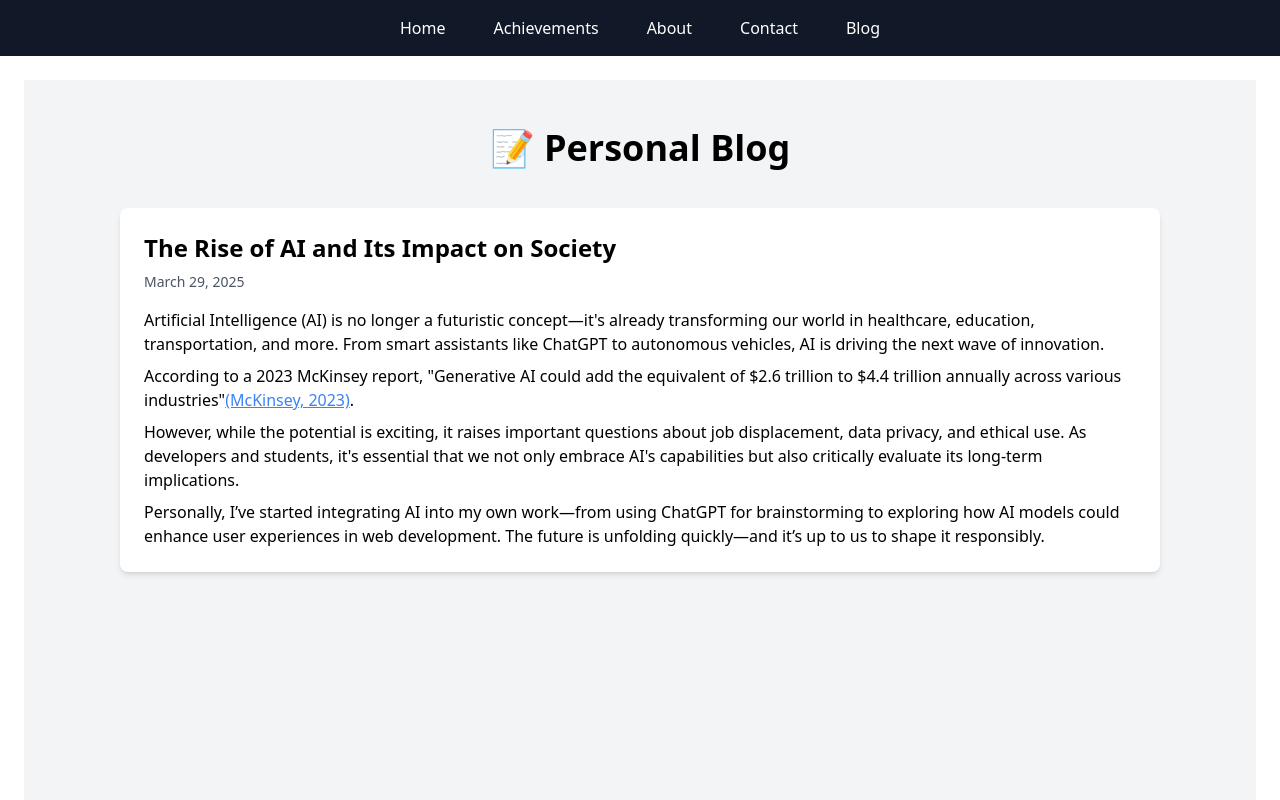
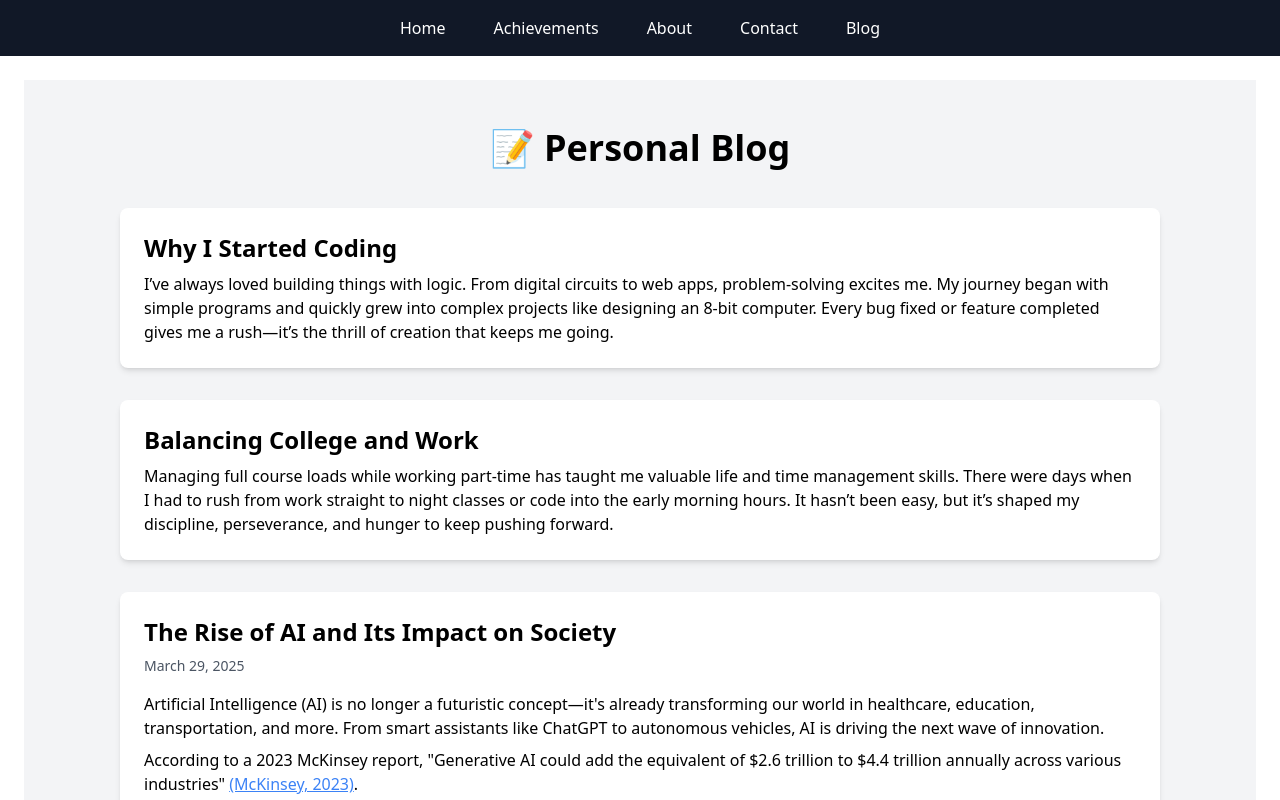
Before and after one commit to Unlinedfaun7162/personalsite, a React (Create React App) app: page /personalsite/blog in a window 1280 px wide. Shown: the top 800 px of the page. Built offline with nearby package versions, Linux system fonts and the light colour scheme; the HTML template or start-up script is replaced by a standard one.

Commit message:
Added few personal thoughts

```diff
--- a/src/pages/Blog.js
+++ b/src/pages/Blog.js
@@ -5,12 +5,33 @@ const Blog = () => {
     <div className="min-h-screen bg-gray-100 py-12 px-4 md:px-24">
       <h1 className="text-4xl font-bold mb-10 text-center">📝 Personal Blog</h1>
 
-      {/* Post: The Rise of AI and Its Impact */}
+      {/* Why I Started Coding */}
+      <div className="bg-white p-6 rounded-lg shadow-md mb-8">
+        <h2 className="text-2xl font-bold mb-2">Why I Started Coding</h2>
+        <p>
+          I’ve always loved building things with logic. From digital circuits to web apps, problem-solving excites me.
+          My journey began with simple programs and quickly grew into complex projects like designing an 8-bit computer.
+          Every bug fixed or feature completed gives me a rush—it’s the thrill of creation that keeps me going.
+        </p>
+      </div>
+
+      {/* Balancing College and Work */}
+      <div className="bg-white p-6 rounded-lg shadow-md mb-8">
+        <h2 className="text-2xl font-bold mb-2">Balancing College and Work</h2>
+        <p>
+          Managing full course loads while working part-time has taught me valuable life and time management skills.
+          There were days when I had to rush from work straight to night classes or code into the early morning hours.
+          It hasn’t been easy, but it’s shaped my discipline, perseverance, and hunger to keep pushing forward.
+        </p>
+      </div>
+
+      {/* AI Blog Post */}
       <div className="bg-white p-6 rounded-lg shadow-md">
         <h2 className="text-2xl font-bold mb-2">The Rise of AI and Its Impact on Society</h2>
         <p className="text-gray-600 text-sm mb-4">March 29, 2025</p>
         <p className="mb-2">
-          Artificial Intelligence (AI) is no longer a futuristic concept—it's already transforming our world in healthcare, education, transportation, and more. From smart assistants like ChatGPT to autonomous vehicles, AI is driving the next wave of innovation.
+          Artificial Intelligence (AI) is no longer a futuristic concept—it's already transforming our world in healthcare, education, transportation, and more.
+          From smart assistants like ChatGPT to autonomous vehicles, AI is driving the next wave of innovation.
         </p>
         <p className="mb-2">
           According to a 2023 McKinsey report, "Generative AI could add the equivalent of $2.6 trillion to $4.4 trillion annually across various industries"
@@ -18,16 +39,18 @@ const Blog = () => {
             href="https://www.mckinsey.com/capabilities/quantumblack/our-insights/the-economic-potential-of-generative-ai-the-next-productivity-frontier"
             target="_blank"
             rel="noopener noreferrer"
-            className="text-blue-500 underline"
+            className="text-blue-500 underline ml-1"
           >
             (McKinsey, 2023)
           </a>.
         </p>
         <p className="mb-2">
-          However, while the potential is exciting, it raises important questions about job displacement, data privacy, and ethical use. As developers and students, it's essential that we not only embrace AI's capabilities but also critically evaluate its long-term implications.
+          However, while the potential is exciting, it raises important questions about job displacement, data privacy, and ethical use.
+          As developers and students, it's essential that we not only embrace AI's capabilities but also critically evaluate its long-term implications.
         </p>
         <p>
-          Personally, I’ve started integrating AI into my own work—from using ChatGPT for brainstorming to exploring how AI models could enhance user experiences in web development. The future is unfolding quickly—and it’s up to us to shape it responsibly.
+          Personally, I’ve started integrating AI into my own work—from using ChatGPT for brainstorming to exploring how AI models could enhance user experiences in web development.
+          The future is unfolding quickly—and it’s up to us to shape it responsibly.
         </p>
       </div>
     </div>
```
